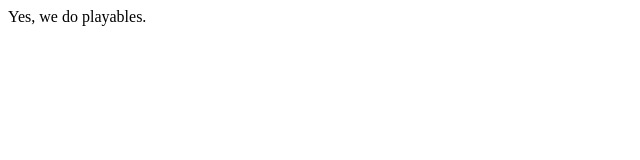
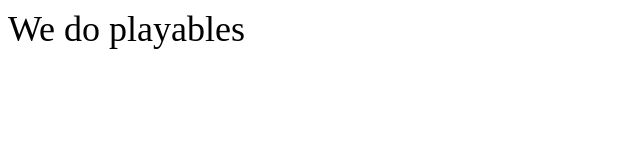
Before and after one commit to playablecodes/website, a plain HTML site: page index.html in a window 1280 px wide. Shown: the whole page, without its empty margins (0-640 px from the left). Drawn offline with Linux system fonts and the light colour scheme.

Commit message:
Update index.html

```diff
--- a/index.html
+++ b/index.html
@@ -5,7 +5,7 @@
     <meta name="viewport" content="width=device-width, initial-scale=1.0">
     <title>Playables</title>
 </head>
-<body>
-    Yes, we do playables.
+<body style="font-size: 36px">
+    We do playables
 </body>
 </html>
```
